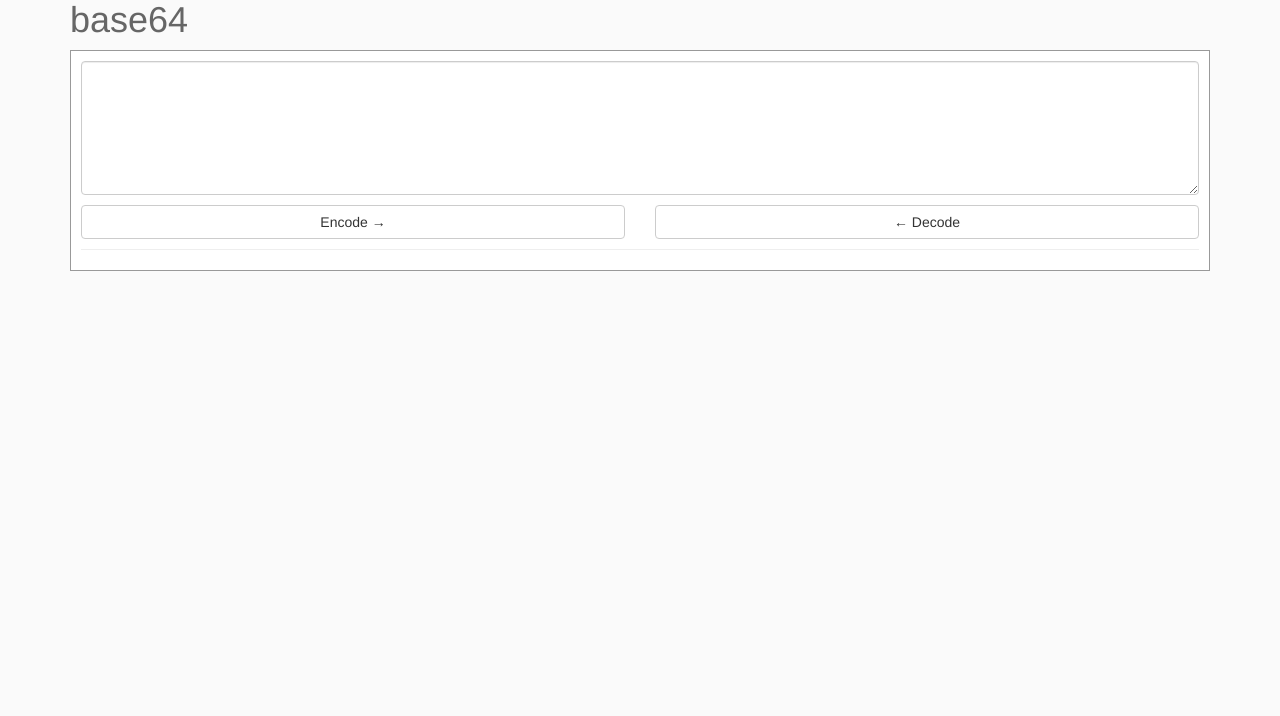
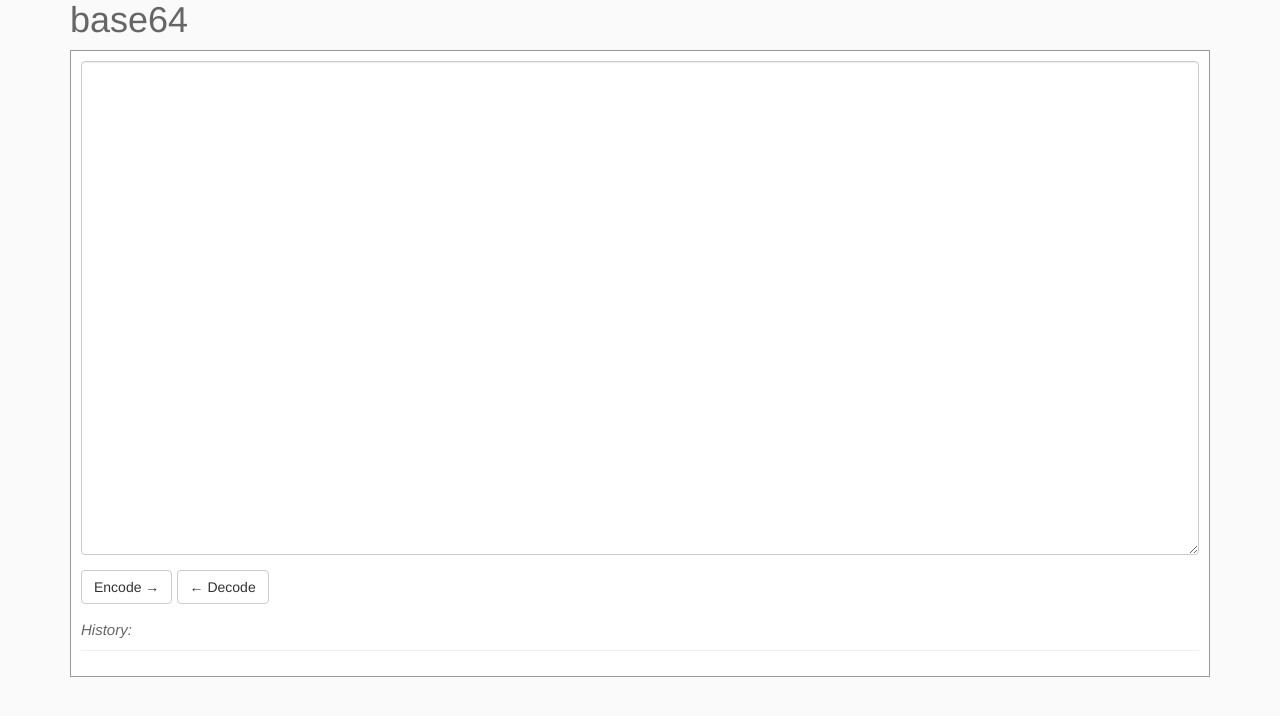
Before and after one commit to msschwartz/msschwartz.github.io, a Jekyll site: the page built from base64.html, in a window 1280 px wide. Shown: the top 716 px of the page. Built offline with Jekyll 4.4.1, drawn with Linux system fonts in a browser that asks for light colours.

Commit message:
large editor

```diff
--- a/base64.html
+++ b/base64.html
@@ -4,19 +4,16 @@ title: base64
 ---
 <div class="row">
     <div class="col-xs-12">
-        <textarea  id="textarea" class="form-control" rows="6"></textarea>
+        <div class="form-group">
+            <textarea  id="textarea" class="form-control" rows="24"></textarea>
+        </div>
+        <div class="form-group">
+            <button id="encodeButton" class="btn btn-default">Encode &rarr;</button>
+            <button id="decodeButton" class="btn btn-default">&larr; Decode</button>
+        </div>
+        <div class="form-group">
+            <em>History:</em>
+            <div id="history"></div>
+        </div>
     </div>
 </div>
-<div class="row">
-    <div class="col-xs-6">
-        <button id="encodeButton" class="btn btn-default btn-block">Encode &rarr;</button>
-    </div>
-    <div class="col-xs-6">
-        <button id="decodeButton" class="btn btn-default btn-block">&larr; Decode</button>
-    </div>
-</div>
-<div class="row">
-    <div class="col-md-12">
-        <div id="history"></div>
-    </div>
-</div>
--- a/javascripts/main.js
+++ b/javascripts/main.js
@@ -7,15 +7,17 @@ if (messageHistory == null) {
     messageHistory = JSON.parse(messageHistory);
 }
 
+// populate history from session data
 for (i = 0; i < messageHistory.length; i++) {
     $("#history").prepend("<pre>" + messageHistory[i] + "</pre>");
 }
 
-function addHistory(input) {
-    $("#history").prepend("<pre>" + input + "</pre>");
+function addHistory(msg) {
+    $("#history").prepend("<pre>" + msg + "</pre>");
 
-    messageHistory.push(input);
-    if (messageHistory.length > 20) {
+    // add message to history
+    messageHistory.push(msg);
+    if (messageHistory.length > 40) {
         messageHistory.shift();
     }
     sessionStorage.setItem("messageHistory", JSON.stringify(messageHistory));
@@ -25,19 +27,21 @@ $("#encodeButton").on("click", function(e) {
     var plain = $("#textarea").val();
     var encoded = btoa(plain);
     $("#textarea").val(encoded);
-    addHistory(plain, encoded);
+    addHistory(plain);
+    addHistory(encoded);
 });
 
 $("#decodeButton").on("click", function(e) {
     var encoded = $("#textarea").val();
     var plain = atob(encoded);
     $("#textarea").val(plain);
-    addHistory(encoded, plain);
+    addHistory(encoded);
+    addHistory(plain);
 });
 
 $(document).delegate('#textarea', 'keydown', function(e) {
   var keyCode = e.keyCode || e.which;
-
+  console.log("keydown: " + keyCode);
   if (keyCode == 9) {
     e.preventDefault();
     var start = $(this).get(0).selectionStart;
```
